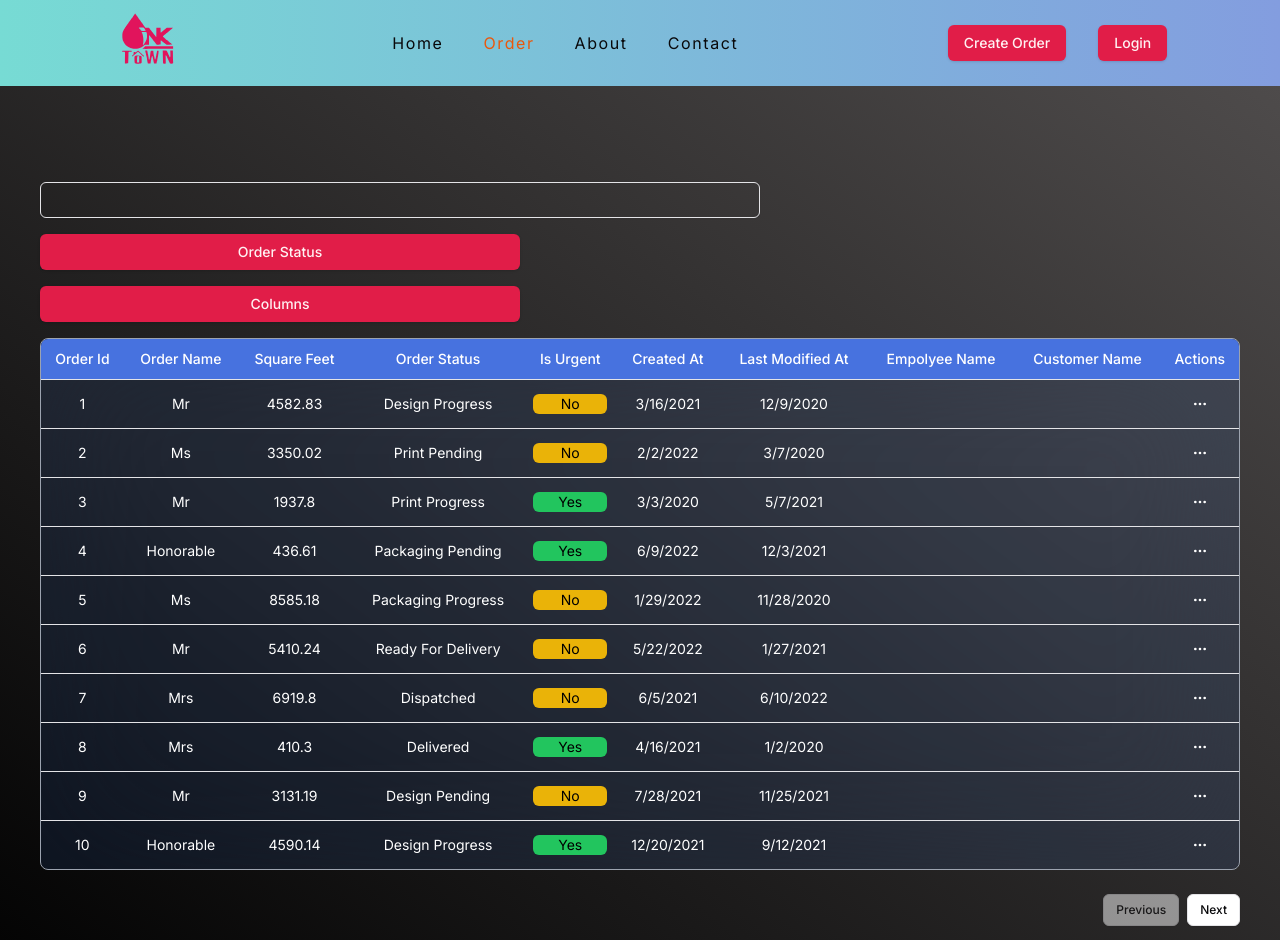
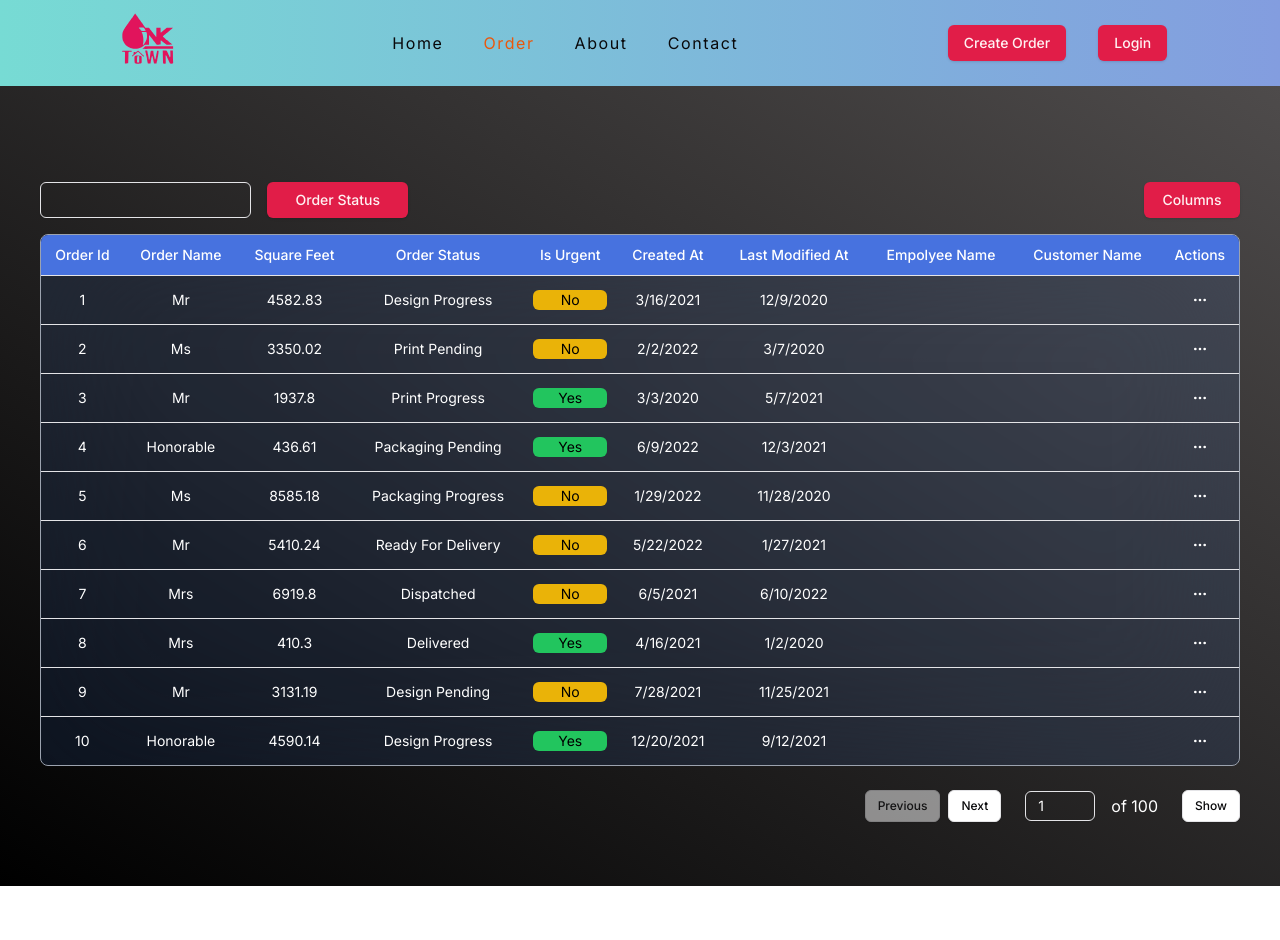
Before and after one commit to rak626/PressioUI, a Next.js app in the folder pressio/: page /order in a window 1280 px wide. Shown: the top 940 px of the page. After the commit the page ends 886 px from the top, so only its background shows below. Built offline with nearby package versions, Linux system fonts and the light colour scheme.

Commit message:
Update data-table.tsx

```diff
--- a/pressio/src/components/data-table.tsx
+++ b/pressio/src/components/data-table.tsx
@@ -112,17 +112,16 @@ export function DataTable<TData, TValue>({
   }
   return (
     <div>
-      <div className="flex flex-col gap-4 py-4">
+      <div className="flex flex-col gap-4 py-4 lg:flex-row justify-between">
         {/* Filter Preview */}
-        <div className="flex flex-col gap-4 ">
+        <div className="flex flex-col gap-4 lg:flex-row">
           {/* global filter */}
           <Input
             value={globalFilter}
             onChange={(e) => setGlobalFilter(e.target.value)}
-            className="text-white w-3/5 rounded-md"
+            className="text-white w-3/5"
           />
           {/* order status filter */}
-          <div>
           <DropdownMenu>
             <DropdownMenuTrigger asChild>
               <Button className="w-2/5">Order Status</Button>
@@ -153,9 +152,8 @@ export function DataTable<TData, TValue>({
             </DropdownMenuContent>
           </DropdownMenu>
         </div>
-        </div>
         {/* column select button */}
-        <div>
+        <div className='flex lg:flex-row lg:justify-end lg:w-1/5'>
           <DropdownMenu>
             <DropdownMenuTrigger asChild>
               <Button className="w-2/5">Columns</Button>
@@ -243,7 +241,7 @@ export function DataTable<TData, TValue>({
         </Table>
       </div>
       {/* Pagination Preview */}
-      <div className="flex flex-col justify-end space-x-2 py-6 gap-4">
+      <div className="flex flex-col justify-end space-x-2 py-6 gap-4 lg:flex-row">
         <div className="flex items-center justify-end space-x-2">
           <Button
             variant="outline"
```
Lines whose indentation alone changed are shown as unchanged.
